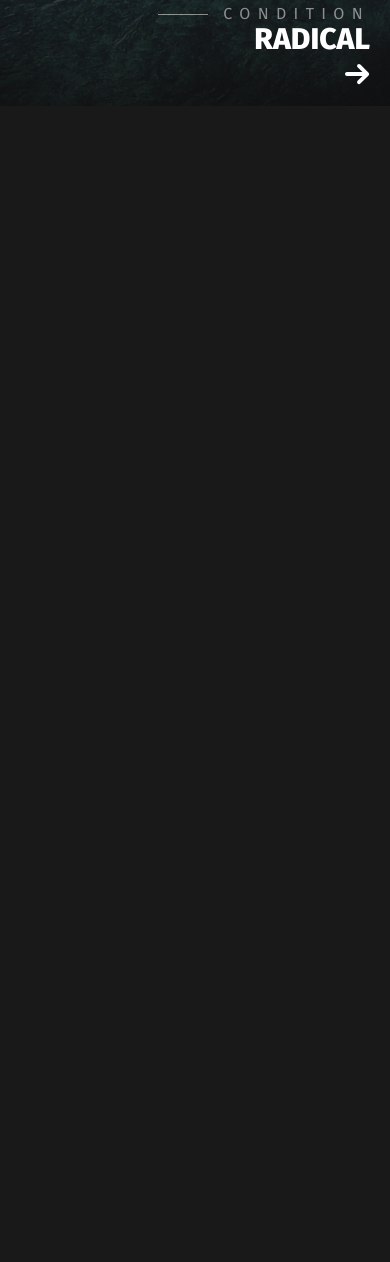
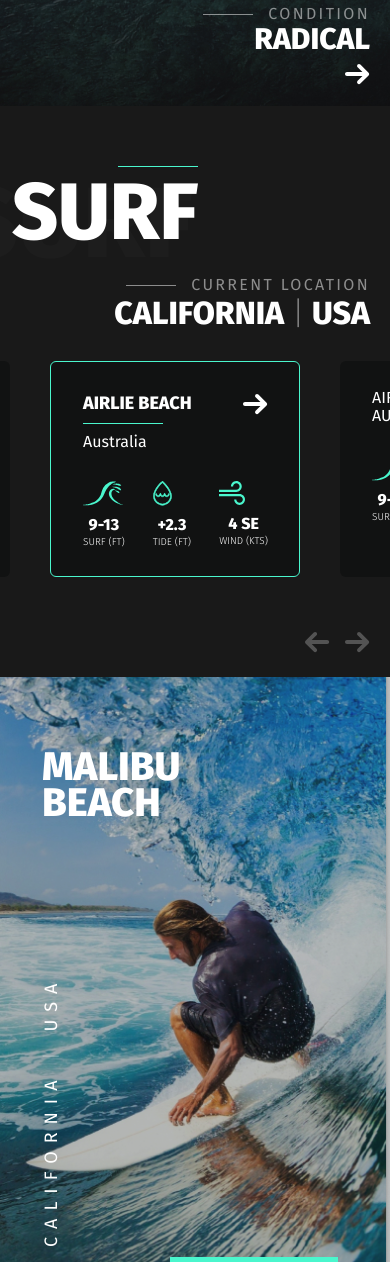
Before and after one commit to shah1dss/go-surf, a plain HTML site: page index.html in a window 390 px wide. Shown: the part 738-2000 px from the top of the page. Before the commit the page ends 848 px from the top, so only its background shows below. Drawn offline with nearby package versions, Linux system fonts and the light colour scheme.

Commit message:
Сделана адаптация для блока с картой

```diff
--- a/index.html
+++ b/index.html
@@ -153,7 +153,7 @@
     </div>
   </header>
 
-  <!-- <div class="container">
+   <div class="container">
   <section class="surf">
     <div class="title">
       <span>
@@ -426,7 +426,8 @@
     </div>
   </div>
   <div class="surf-slider">
-    <div class="surf-box" style="background-image: url(../images/slider-1.jpg);">
+    <div class="surf-box">
+      <div class="surf-box__wrapper" style="background-image: url(../images/slider-1.jpg);">
         <div class="surf-box__inner">
           <div class="surf-box__inner-title">Malibu Beach</div>
           <div class="surf-box__inner-location">California <span>|</span> USA</div>
@@ -435,7 +436,9 @@
           </div>
         </div>
       </div>
-    <div class="surf-box" style=" background-image: url(../images/slider-2.jpg);">
+    </div>
+    <div class="surf-box">
+      <div class="surf-box__wrapper" style="background-image: url(../images/slider-1.jpg);">
         <div class="surf-box__inner">
           <div class="surf-box__inner-title">Airlie Beach</div>
           <div class="surf-box__inner-location">Queensland <span>|</span> Australia</div>
@@ -444,7 +447,9 @@
           </div>
         </div>
       </div>
-    <div class="surf-box" style=" background-image: url(../images/slider-3.jpg);">
+    </div>
+    <div class="surf-box">
+      <div class="surf-box__wrapper" style=" background-image: url(../images/slider-3.jpg);">
         <div class="surf-box__inner">
           <div class="surf-box__inner-title">Cloud Nine</div>
           <div class="surf-box__inner-location">Siargao <span>|</span> Philippines</div>
@@ -453,43 +458,9 @@
           </div>
         </div>
       </div>
-    <div class="surf-box" style=" background-image: url(../images/slider-4.jpg);">
-      <div class="surf-box__inner">
-        <div class="surf-box__inner-title">Vieux Boucau</div>
-        <div class="surf-box__inner-location">Hossegor <span>|</span> France</div>
-        <div class="surf-box__inner-btn">
-          <a class="btn" href="">view <span>surf</span></a>
     </div>
-      </div>
-    </div>
-    <div class="surf-box" style="background-image: url(../images/slider-1.jpg);">
-      <div class="surf-box__inner">
-        <div class="surf-box__inner-title">Malibu Beach</div>
-        <div class="surf-box__inner-location">California <span>|</span> USA</div>
-        <div class="surf-box__inner-btn">
-          <a class="btn" href="">view <span>surf</span></a>
-        </div>
-      </div>
-    </div>
-    <div class="surf-box" style=" background-image: url(../images/slider-2.jpg);">
-      <div class="surf-box__inner">
-        <div class="surf-box__inner-title">Airlie Beach</div>
-        <div class="surf-box__inner-location">Queensland <span>|</span> Australia</div>
-        <div class="surf-box__inner-btn">
-          <a class="btn" href="">view <span>surf</span></a>
-        </div>
-      </div>
-    </div>
-    <div class="surf-box" style=" background-image: url(../images/slider-3.jpg);">
-      <div class="surf-box__inner">
-        <div class="surf-box__inner-title">Cloud Nine</div>
-        <div class="surf-box__inner-location">Siargao <span>|</span> Philippines</div>
-        <div class="surf-box__inner-btn">
-          <a class="btn" href="">view <span>surf</span></a>
-        </div>
-      </div>
-    </div>
-    <div class="surf-box" style=" background-image: url(../images/slider-4.jpg);">
+    <div class="surf-box">
+      <div class="surf-box__wrapper" style=" background-image: url(../images/slider-4.jpg);">
         <div class="surf-box__inner">
           <div class="surf-box__inner-title">Vieux Boucau</div>
           <div class="surf-box__inner-location">Hossegor <span>|</span> France</div>
@@ -499,9 +470,56 @@
         </div>
       </div>
     </div>
+    <div class="surf-box">
+      <div class="surf-box__wrapper" style="background-image: url(../images/slider-1.jpg);">
+        <div class="surf-box__inner">
+          <div class="surf-box__inner-title">Malibu Beach</div>
+          <div class="surf-box__inner-location">California <span>|</span> USA</div>
+          <div class="surf-box__inner-btn">
+            <a class="btn" href="">view <span>surf</span></a>
+          </div>
+        </div>
+      </div>
+    </div>
+    <div class="surf-box">
+      <div class="surf-box__wrapper" style=" background-image: url(../images/slider-2.jpg);">
+        <div class="surf-box__inner">
+          <div class="surf-box__inner-title">Airlie Beach</div>
+          <div class="surf-box__inner-location">Queensland <span>|</span> Australia</div>
+          <div class="surf-box__inner-btn">
+            <a class="btn" href="">view <span>surf</span></a>
+          </div>
+        </div>
+      </div>
+    </div>
+    <div class="surf-box">
+      <div class="surf-box__wrapper" style=" background-image: url(../images/slider-3.jpg);">
+        <div class="surf-box__inner">
+          <div class="surf-box__inner-title">Cloud Nine</div>
+          <div class="surf-box__inner-location">Siargao <span>|</span> Philippines</div>
+          <div class="surf-box__inner-btn">
+            <a class="btn" href="">view <span>surf</span></a>
+          </div>
+        </div>
+      </div>
+    </div>
+    <div class="surf-box">
+      <div class="surf-box__wrapper" style=" background-image: url(../images/slider-4.jpg);">
+        <div class="surf-box__inner">
+          <div class="surf-box__inner-title">Vieux Boucau</div>
+          <div class="surf-box__inner-location">Hossegor <span>|</span> France</div>
+          <div class="surf-box__inner-btn">
+            <a class="btn" href="">view <span>surf</span></a>
+          </div>
+        </div>
+      </div>
+    </div>
+  </div>
 
   </section>
 
+
+<!--
   <section class="holder">
     <div class="container">
       <div class="title">
@@ -1149,9 +1167,9 @@
     <div class="footer__copyright">
       © Go-Surf 2018. All Rights Reserved.
     </div>
-  </footer>
+  </footer> -->
 
-  </div> -->
+  </div>
 
   <script src="https://ajax.googleapis.com/ajax/libs/jquery/3.4.1/jquery.min.js"></script>
   <script src="js/libs.min.js"></script>
--- a/js/main.js
+++ b/js/main.js
@@ -11,6 +11,12 @@ $(function(){
         slidesToShow: 4,
         slidesToScroll: 4,
         asNavFor: '.header__slider',
+        responsive: [
+          {
+            breakpoint: 961,
+            settings: "unslick"
+          },
+        ]
     });
 
     $('.surf-slider').slick({
@@ -19,13 +25,63 @@ $(function(){
         slidesToShow: 4,
         slidesToScroll: 1,
         asNavFor: '.slider-map',
+        responsive: [
+          {
+            breakpoint: 1210,
+            settings: {
+              slidesToShow: 3,
+            }
+          },
+          {
+            breakpoint: 900,
+            settings: {
+              slidesToShow: 2,
+            }
+          },
+          {
+            breakpoint: 720,
+            settings: {
+              slidesToShow: 1,
+              centerMode: true
+            }
+          },
+          {
+            breakpoint: 426,
+            settings: {
+              slidesToShow: 1,
+              centerMode: false
+            }
+          },
+        ]
     });
     $('.slider-map').slick({
         slidesToShow: 8,
         slidesToScroll: 1,
         arrows: false,
         asNavFor: '.surf-slider',
-        focusOnSelect: true
+        focusOnSelect: true,
+        responsive: [
+          {
+            breakpoint: 1102,
+            settings: {
+              slidesToShow: 3,
+            }
+          },
+          {
+            breakpoint: 900,
+            settings: {
+              slidesToShow: 2,
+              centerMode: true
+            }
+          },
+          {
+            breakpoint: 720,
+            settings: {
+              slidesToShow: 1,
+              centerMode: true
+            }
+          },
+        ]
 
     });
     $('.holder__slider').slick({
--- a/scss/_media.scss
+++ b/scss/_media.scss
@@ -26,6 +26,10 @@
     }
     .header__arrow-down{
         left: 130px;
+    }
+
+    .surf-box__inner{
+        min-height: 650px;
     }
 }
 @media (max-width:  1366px){
@@ -80,6 +84,106 @@
     .slider-arrows__left{
         right: 60px;
     }
+    .surf{
+        background-image: none;
+    }
+}
+@media (max-width: 1287){
+    .slider-map .slick-list{
+        overflow: hidden;
+    }
+    .slider-dots__circle{
+        box-shadow: none;
+    }
+}
+@media (max-width: 1250px){
+    .slider-map{
+        max-width: 1000px;
+        min-height: 515px;
+    }
+    .slider-map .slick-list {
+        min-height: 515px;
+    }
+
+    .slider-dots_1{
+        top: 266px;
+    }
+    .slider-dots_2{
+        top: 210px;
+    }
+    .slider-dots_3{
+        top: 268px;
+    }
+    .slider-dots_4{
+        top: 401px;
+    }
+    .slider-dots_5{
+        top: 202px;
+    }
+    .slider-dots_6{
+        top: 455px;
+        left: -90px;
+    }
+    .slider-dots_7{
+        top: 325px;
+        left: -70px;
+    }
+    .slider-dots_8{
+        top: 440px;
+    }
+}
+@media (max-width: 1102px){
+   .slider-map{
+       background-image: none;
+       max-width: 100%;
+       min-height: 280px;
+    }
+    .slider-dots__circle{
+        display: none;
+    }
+    .slider-dots__content{
+        display: block;
+        &::before{
+            display: none;
+        }
+    }
+    .slider-dots{
+        position: static;
+    }
+    .slider-dots__content{
+        display: block;
+        background-color: rgba($color: #0F1010, $alpha: 0.7);
+        width: 285px;
+        height: 216px;
+        padding: 28px 31px 0 32px;
+        &-row{
+            display: flex;
+            justify-content: space-between;
+            padding-bottom: 30px;
+        }
+    }
+    .slider-map{
+        .slick-list{
+            overflow: hidden;
+            min-height: 280px;
+        }
+        .slick-track{
+            min-height: 280px;
+        }
+    }
+    .slider-dots__content,
+    .slider-dots_8 .slider-dots__content{
+        transform: translateX(0);
+    }
+    .slider-dots__content{
+        width: 285px;
+        padding: 28px 31px 0px 32px;
+    }
+
+    .slider-map .slick-current .slider-dots__content{
+       border: 1px solid $green;
+    }
+
 }
 @media (max-width: 1040px){
     .header__arrow-down{
@@ -147,6 +251,9 @@
             line-height: 18px;
         }
     }
+    .surf__subtitle{
+        padding-right: 20px;
+    }
 }
 
 @media (max-width: 960px){
@@ -154,8 +261,35 @@
         display: none;
     }
 }
-@media (max-width: 767px){
+@media (max-width: 900px){
 
+}
+@media (max-width: 720px){
+    .title {
+        span{
+            font-size: 100px;
+            padding-bottom: 80px;
+            padding-left: 10px;
+        }
+    }
+    .surf-slider .slider-arrows {
+        top: 20px;
+    }
+    .surf-slider{
+        padding-top: 65px;
+    }
+    .surf, .holder{
+        padding: 60px 0 40px;
+    }
+}
+@media (max-width: 520px){
+    .headline-left {
+        letter-spacing: 2.33333px;
+    }
+    .subtitle__head {
+        font-size: 32px;
+        padding-right: 0px;
+    }
 }
 @media (max-width: 460px){
     .header__aside {
@@ -187,3 +321,17 @@
         display: none;
     }
 }
+
+@media (max-width: 425px){
+    .slider-map .slick-current .slider-dots__content,
+    .slider-map .slider-dots__content {
+        width: 250px;
+    }
+}
+
+@media (max-width: 374px){
+    .slider-map .slick-current .slider-dots__content,
+    .slider-map .slider-dots__content {
+        width: 200px;
+    }
+}
--- a/scss/style.scss
+++ b/scss/style.scss
@@ -226,9 +226,11 @@
         }
     }
     &-box{
-        background-position: center;
-        background-repeat: no-repeat;
-        background-size: cover;
+        &__wrapper{
+            background-position: center;
+            background-repeat: no-repeat;
+            background-size: cover;
+        }
         &__inner{
             min-height: 750px;
             background-color: rgba($color:  #1C2121, $alpha: 0.85);
@@ -293,12 +295,13 @@
     margin: 0 auto;
     .slick-list{
         min-height: 635px;
+        overflow: visible;
     }
     .slick-current{
         .slider-dots__content{
             display: block;
             background-color: rgba($color: #0F1010, $alpha: 0.7);
-            width: 283px;
+            width: 285px;
             height: 216px;
             padding: 28px 31px 0 32px;
             &-row{
@@ -340,6 +343,7 @@
     width: 23px;
     border-radius: 50%;
     background-color: $green;
+    box-shadow: 0px 0px 35px rgba(74, 246, 205, 0.837777);
 }
 .slider-dots__content{
     display: none;
```
Also changed, not shown: css/style.min.css. Lines whose indentation alone changed are shown as unchanged.
